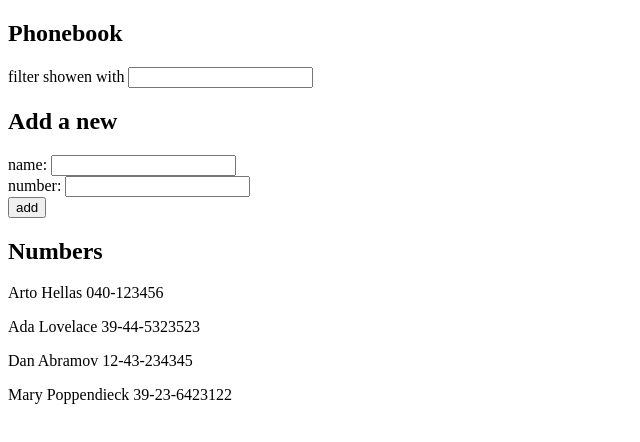
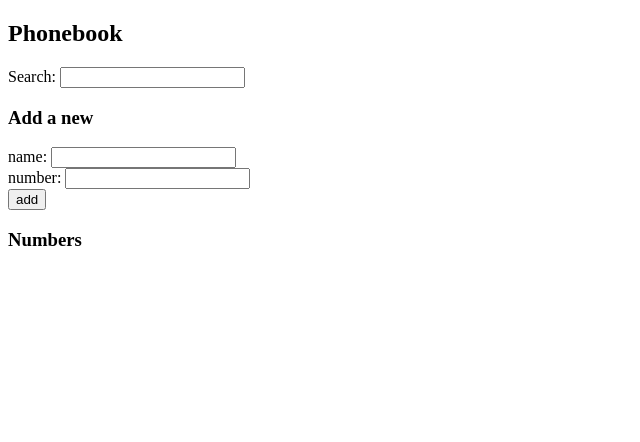
Before and after one commit to thawrieh/puhelinluettelo, a React (Vite) app: page / in a window 1280 px wide. Shown: the top 442 px of the page, without its empty margins (0-640 px from the left). Built offline with nearby package versions, Linux system fonts and the light colour scheme.

Commit message:
task2.10

```diff
--- a/src/App.jsx
+++ b/src/App.jsx
@@ -1,72 +1,68 @@
-import { useState } from 'react'
+import React, { useState } from 'react';
+import Filter from './Filter';
+import PersonForm from './PersonForm';
+import Persons from './Persons';
 
 const App = () => {
-  const [persons, setPersons] = useState([
-    { name: 'Arto Hellas', number: '040-123456' },
-    { name: 'Ada Lovelace', number: '39-44-5323523' },
-    { name: 'Dan Abramov', number: '12-43-234345' },
-    { name: 'Mary Poppendieck', number: '39-23-6423122' }
-  ])
-  const [newName, setNewName] = useState('')
-  const [newNumber, setNewNumber] = useState('')
-  const [searchTerm, setSearchTerm] = useState('')
+  const [persons, setPersons] = useState([]);
+  const [newName, setNewName] = useState('');
+  const [newNumber, setNewNumber] = useState('');
+  const [searchTerm, setSearchTerm] = useState('');
 
   const handleNameChange = (event) => {
-    setNewName(event.target.value)
+    setNewName(event.target.value);
   }
 
   const handleNumberChange = (event) => {
-    setNewNumber(event.target.value)
+    setNewNumber(event.target.value);
   }
 
   const handleSearchChange = (event) => {
-    setSearchTerm(event.target.value)
+    setSearchTerm(event.target.value);
   }
 
   const handleFormSubmit = (event) => {
-    event.preventDefault()
-    const isNameAlreadyAdded = persons.some(person => person.name === newName)
+    event.preventDefault();
+    const isNameAlreadyAdded = persons.some(person => person.name === newName);
 
     if (isNameAlreadyAdded) {
-      alert(`${newName} is already added to phonebook`)
+      alert(`${newName} is already added to phonebook`);
     } else {
-      const newPerson = { name: newName, number: newNumber }
-      setPersons([...persons, newPerson])
-      setNewName('')
-      setNewNumber('')
+      const newPerson = { name: newName, number: newNumber };
+      setPersons([...persons, newPerson]);
+      setNewName('');
+      setNewNumber('');
     }
   }
 
   const filteredPersons = persons.filter(person =>
     person.name.toLowerCase().includes(searchTerm.toLowerCase())
-  )
+  );
 
   return (
     <div>
       <h2>Phonebook</h2>
-      <div>
-        <label>filter showen with </label>
-        <input value={searchTerm} onChange={handleSearchChange} />
-      </div>
-       <h2>Add a new</h2>
-      <form onSubmit={handleFormSubmit}>
-        <div>
-          name: <input value={newName} onChange={handleNameChange} />
-        </div>
-        <div>
-          number: <input value={newNumber} onChange={handleNumberChange} />
-        </div>
-        <div>
-          <button type="submit">add</button>
-        </div>
-      </form>
-      <h2>Numbers</h2>
-        {filteredPersons.map((person, index) => (
-          <p key={index}>{person.name}  {person.number}</p>
-        ))}
+
+      <Filter
+        searchTerm={searchTerm}
+        handleSearchChange={handleSearchChange}
+      />
+
+      <h3>Add a new</h3>
+
+      <PersonForm
+        newName={newName}
+        newNumber={newNumber}
+        handleNameChange={handleNameChange}
+        handleNumberChange={handleNumberChange}
+        handleFormSubmit={handleFormSubmit}
+      />
+
+      <h3>Numbers</h3>
+
+      <Persons filteredPersons={filteredPersons} />
     </div>
   )
-
 }
 
-export default App
+export default App;
--- /dev/null
+++ b/src/Filter.jsx
@@ -0,0 +1,12 @@
+import React from 'react';
+
+const Filter = ({ searchTerm, handleSearchChange }) => {
+  return (
+    <div>
+      <label>Search: </label>
+      <input value={searchTerm} onChange={handleSearchChange} />
+    </div>
+  );
+}
+
+export default Filter;
--- /dev/null
+++ b/src/PersonForm.jsx
@@ -0,0 +1,19 @@
+import React from 'react';
+
+const PersonForm = ({ newName, newNumber, handleNameChange, handleNumberChange, handleFormSubmit }) => {
+  return (
+    <form onSubmit={handleFormSubmit}>
+      <div>
+        name: <input value={newName} onChange={handleNameChange} />
+      </div>
+      <div>
+        number: <input value={newNumber} onChange={handleNumberChange} />
+      </div>
+      <div>
+        <button type="submit">add</button>
+      </div>
+    </form>
+  );
+}
+
+export default PersonForm;
--- /dev/null
+++ b/src/Persons.jsx
@@ -0,0 +1,13 @@
+import React from 'react';
+
+const Persons = ({ filteredPersons }) => {
+  return (
+    <div>
+      {filteredPersons.map((person, index) => (
+        <p key={index}>{person.name}  {person.number}</p>
+      ))}
+    </div>
+  );
+}
+
+export default Persons;
```
